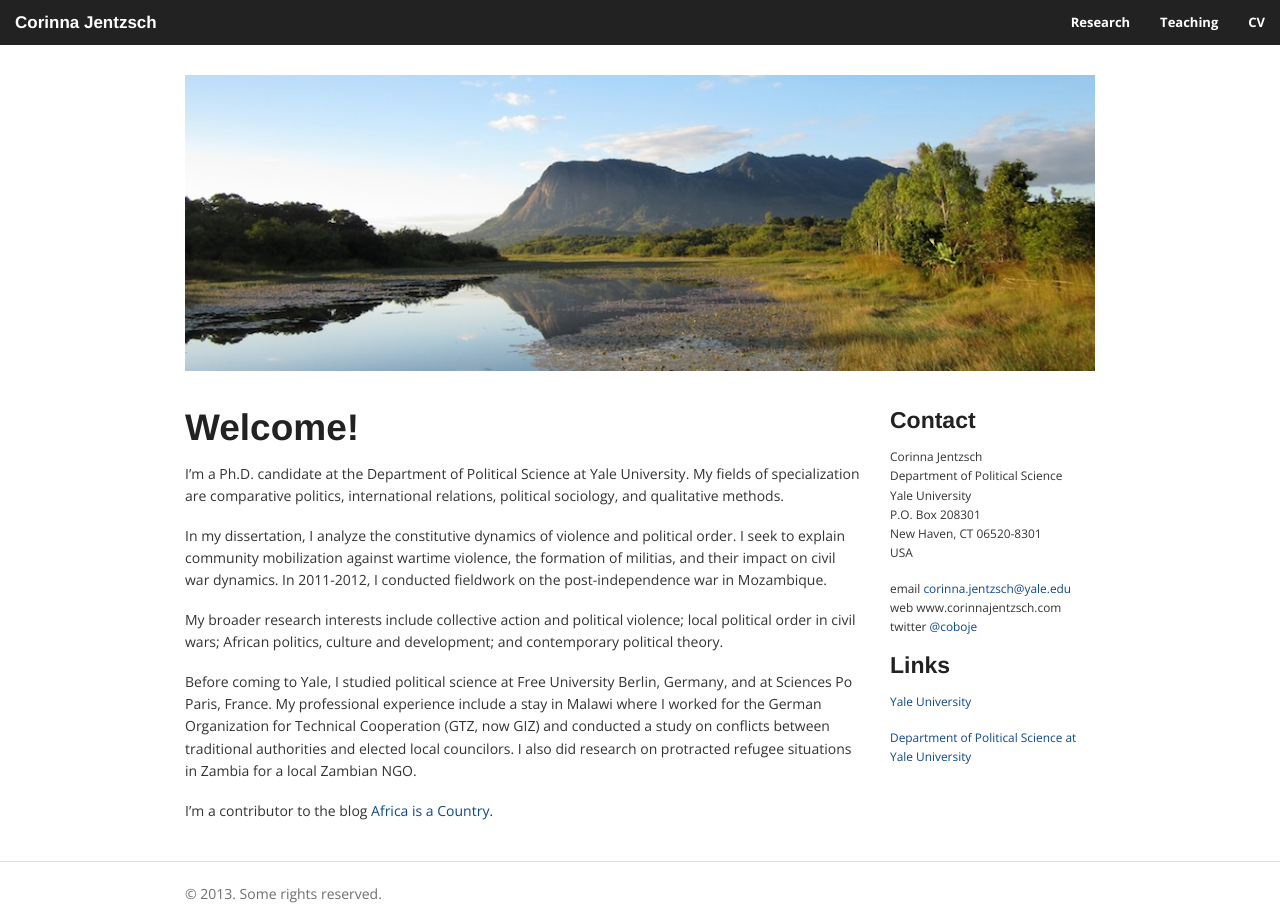
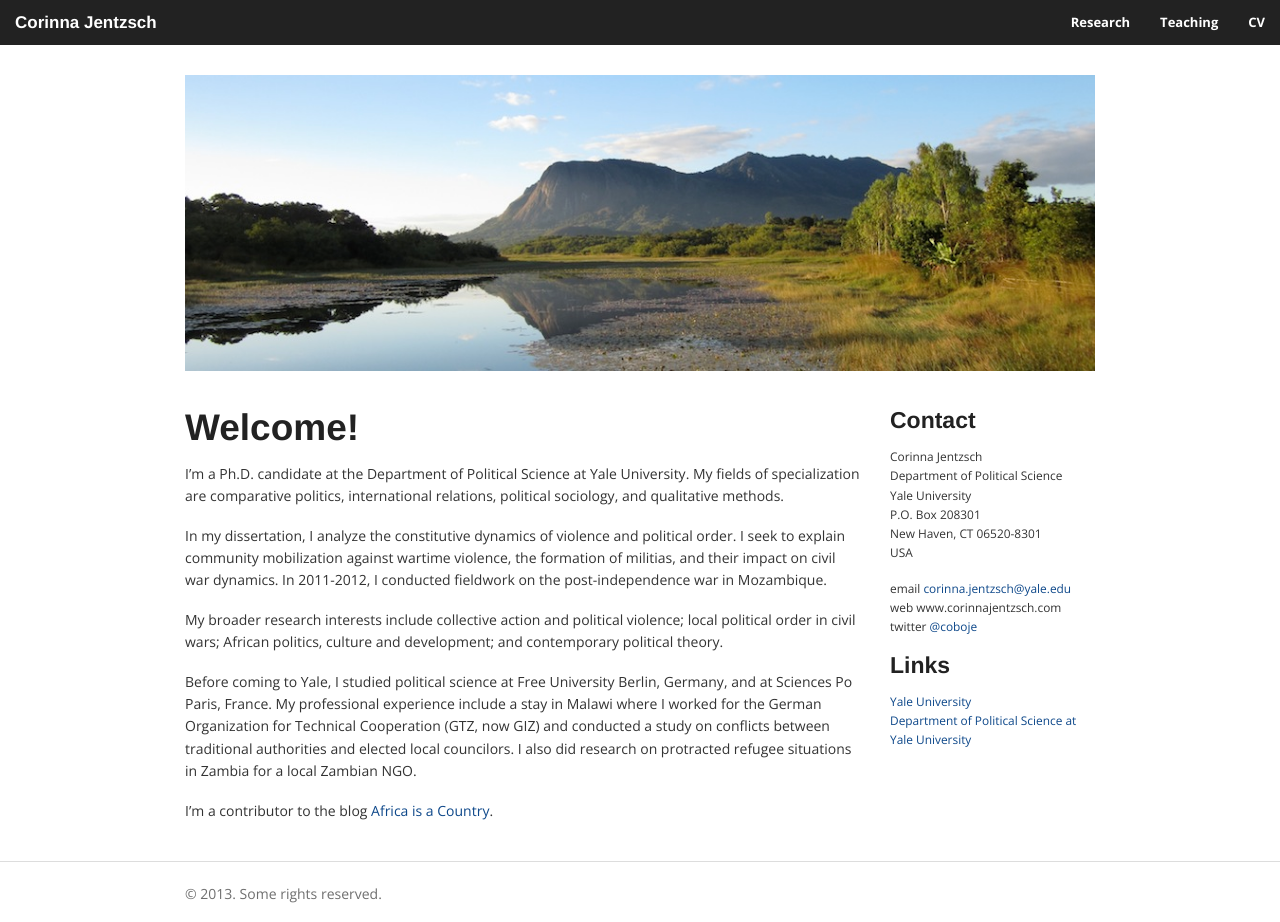
Before and after one commit to corinnajentzsch/corinnajentzsch.github.io, a Jekyll site: the page built from index.md, in a window 1280 px wide. Built offline with Jekyll 4.4.1, drawn with Linux system fonts in a browser that asks for light colours; nearby versions of some CDN libraries; library files that are not in the unit come from our copies.

```diff
--- a/_includes/sidebar.md
+++ b/_includes/sidebar.md
@@ -13,6 +13,5 @@ twitter [@coboje](https://twitter.com/coboje)
 
 #### Links
 
-[Yale University](www.yale.edu "Yale University")
-
-[Department of Political Science at Yale University](http://politicalscience.yale.edu/ "Department of Political Science at Yale University")
+* [Yale University](www.yale.edu "Yale University")
+* [Department of Political Science at Yale University](http://politicalscience.yale.edu/ "Department of Political Science at Yale University")
```
